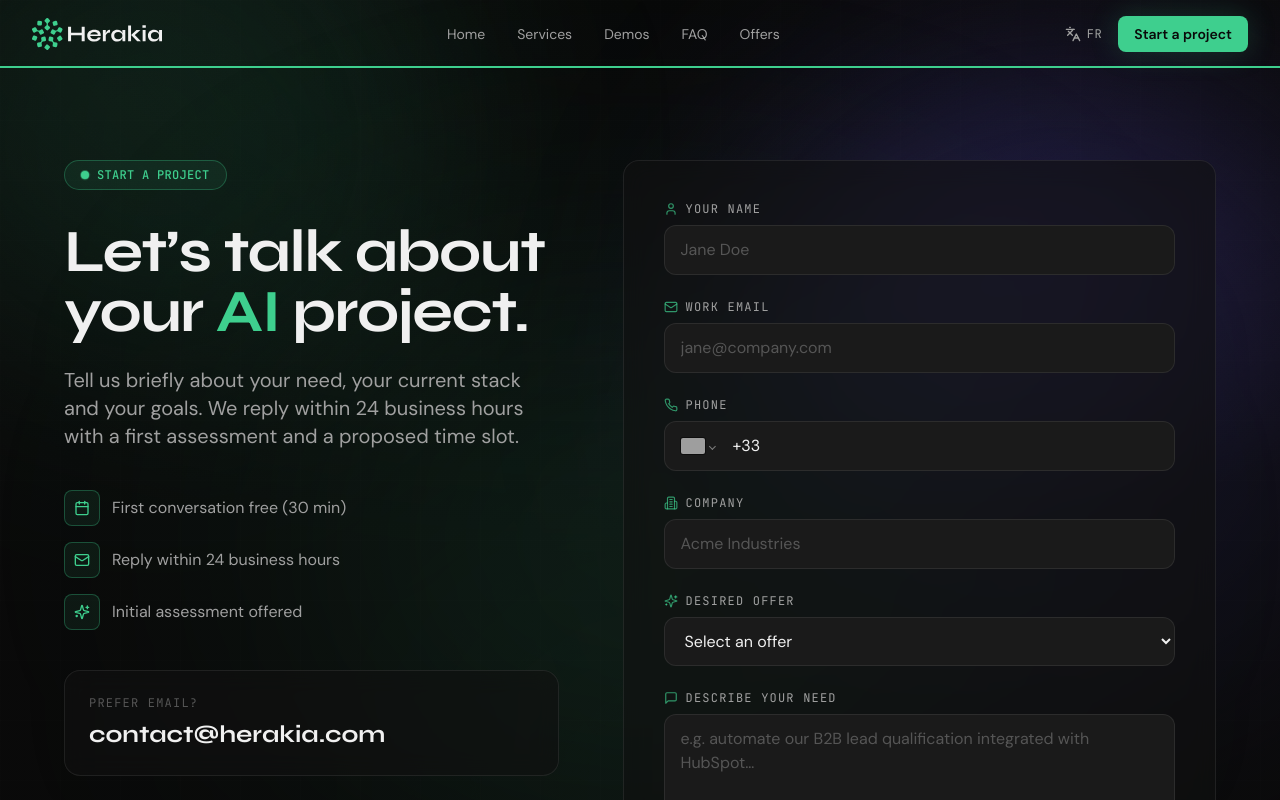
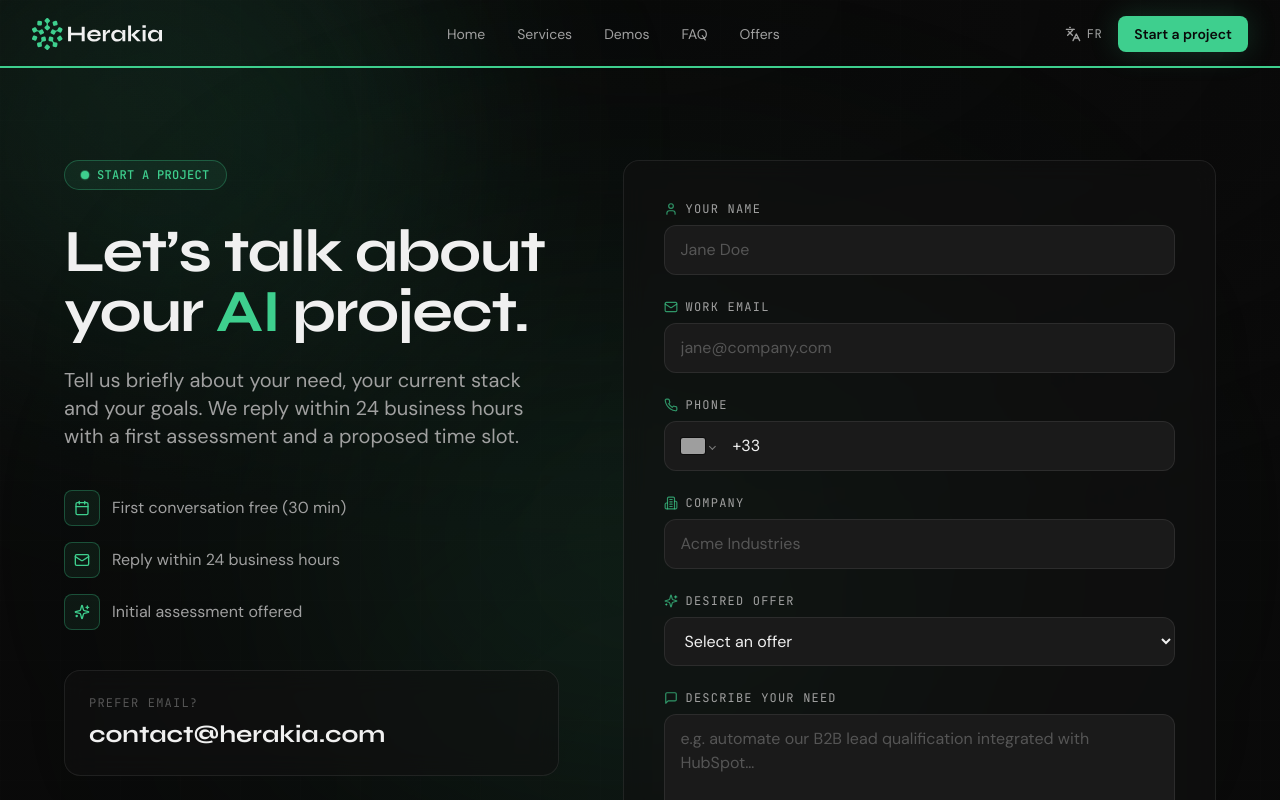
Before and after one commit to andygdndvl/herakia, a Next.js app: page /en/contact in a window 1280 px wide. Shown: the top 800 px of the page. Built offline with nearby package versions, Linux system fonts and the light colour scheme; grey boxes are pictures that could not be loaded.

Commit message:
fix: retire le halo violet du fond ambiant
Co-Authored-By: Claude Sonnet 5 <noreply@anthropic.com>

```diff
--- a/components/layout/AmbientBackground.tsx
+++ b/components/layout/AmbientBackground.tsx
@@ -16,10 +16,6 @@ export function AmbientBackground() {
       <motion.div
         className="absolute -left-40 -top-40 h-[36rem] w-[36rem] rounded-full bg-green-glow blur-[120px]"
         animate={drift([0, 60, 0], [0, 40, 0], 26)}
-      />
-      <motion.div
-        className="absolute right-[-6rem] top-[10%] h-[38rem] w-[38rem] rounded-full bg-violet-glow blur-[120px]"
-        animate={drift([0, -50, 0], [0, 50, 0], 32)}
       />
       <motion.div
         className="absolute bottom-[-14rem] left-1/3 h-[28rem] w-[28rem] rounded-full bg-green-glow blur-[130px] opacity-70"
```
